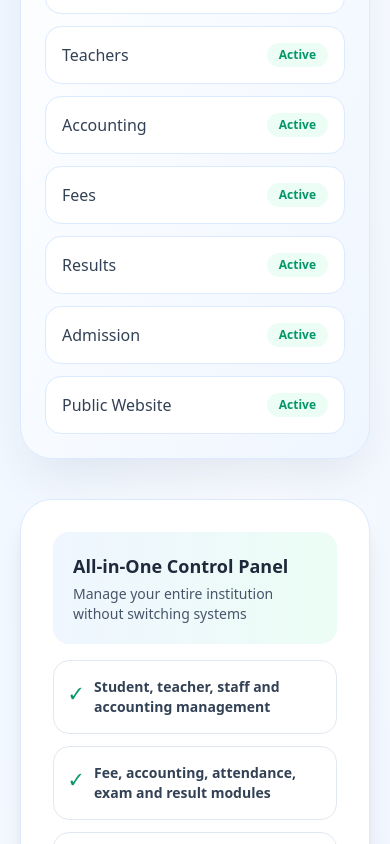
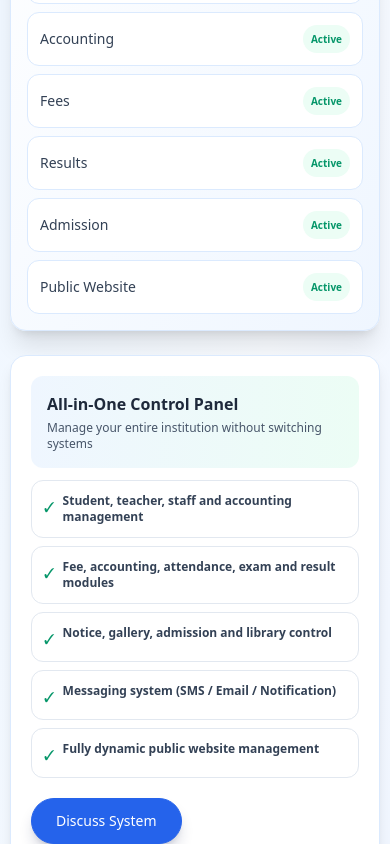
Before and after one commit to mdjunaidalhabib/hikmah-it-new, a React (Vite) app: page / in a window 390 px wide. Shown: the part 10320-11164 px from the top of the page. Built offline with nearby package versions, Linux system fonts and the light colour scheme.

Commit message:
Updated code

```diff
--- a/src/sections/Madrasah.jsx
+++ b/src/sections/Madrasah.jsx
@@ -6,11 +6,11 @@ import { madrasahFeatures } from "../data/siteData";
 export default function Madrasah() {
   return (
     <section
-      className="bg-gradient-to-br from-[#eef6ff] via-[#f8fbff] to-[#e9f1ff] py-8 lg:py-24"
+      className="bg-gradient-to-br from-[#eef6ff] via-[#f8fbff] to-[#e9f1ff] py-10 sm:py-14 lg:py-24"
       id="madrasah"
     >
       {/* Header */}
-      <div className="mx-auto w-[min(1180px,calc(100%-40px))] text-center mb-12">
+      <div className="mx-auto w-[min(1180px,calc(100%-20px))] sm:w-[min(1180px,calc(100%-40px))] text-center mb-8 sm:mb-12">
         <SectionHeader
           align="center"
           eyebrow="Education Software"
@@ -20,14 +20,14 @@ export default function Madrasah() {
       </div>
 
       {/* Main Section */}
-      <div className="mx-auto grid w-[min(1180px,calc(100%-40px))] items-stretch gap-10 lg:grid-cols-2">
+      <div className="mx-auto grid w-[min(1180px,calc(100%-20px))] sm:w-[min(1180px,calc(100%-40px))] gap-6 sm:gap-10 lg:grid-cols-2">
         {/* Left Dashboard */}
-        <div className="h-full rounded-[2rem] border border-blue-100 bg-gradient-to-br from-white to-blue-50 p-6 text-slate-950 shadow-2xl shadow-blue-950/10">
-          <div className="mb-5 rounded-3xl bg-gradient-to-br from-blue-400 via-blue-700 to-slate-900 p-5 text-center text-2xl font-black text-white">
+        <div className="rounded-2xl sm:rounded-[2rem] border border-blue-100 bg-gradient-to-br from-white to-blue-50 p-4 sm:p-6 shadow-xl sm:shadow-2xl">
+          <div className="mb-4 sm:mb-5 rounded-2xl sm:rounded-3xl bg-gradient-to-br from-blue-400 via-blue-700 to-slate-900 p-4 sm:p-5 text-center text-lg sm:text-2xl font-black text-white">
             Madrasah Management Dashboard
           </div>
 
-          <div className="grid gap-3">
+          <div className="grid gap-2 sm:gap-3">
             {[
               "Students",
               "Teachers",
@@ -39,10 +39,10 @@ export default function Madrasah() {
             ].map((item) => (
               <div
                 key={item}
-                className="flex items-center justify-between rounded-2xl border border-blue-100 bg-white px-4 py-4 transition hover:shadow-md"
+                className="flex items-center justify-between rounded-xl sm:rounded-2xl border border-blue-100 bg-white px-3 sm:px-4 py-3 sm:py-4 text-sm sm:text-base"
               >
                 <span className="font-medium text-slate-700">{item}</span>
-                <span className="rounded-full bg-emerald-50 px-3 py-1 text-xs font-bold text-emerald-600">
+                <span className="rounded-full bg-emerald-50 px-2 sm:px-3 py-1 text-[10px] sm:text-xs font-bold text-emerald-600">
                   Active
                 </span>
               </div>
@@ -50,20 +50,20 @@ export default function Madrasah() {
           </div>
         </div>
 
-        {/* Right Info (Improved - NOT empty anymore) */}
-        <div className="h-full flex flex-col justify-between rounded-[2rem] border border-blue-100 bg-white p-8 shadow-xl">
+        {/* Right Info */}
+        <div className="flex flex-col justify-between rounded-2xl sm:rounded-[2rem] border border-blue-100 bg-white p-5 sm:p-8 shadow-lg sm:shadow-xl">
           {/* Top highlights */}
-          <div className="space-y-4">
-            <div className="rounded-2xl bg-gradient-to-r from-blue-50 to-emerald-50 p-5">
-              <h3 className="text-lg font-bold text-slate-800">
+          <div className="space-y-3 sm:space-y-4">
+            <div className="rounded-xl sm:rounded-2xl bg-gradient-to-r from-blue-50 to-emerald-50 p-4 sm:p-5">
+              <h3 className="text-base sm:text-lg font-bold text-slate-800">
                 All-in-One Control Panel
               </h3>
-              <p className="mt-1 text-sm text-slate-600">
+              <p className="mt-1 text-xs sm:text-sm text-slate-600">
                 Manage your entire institution without switching systems
               </p>
             </div>
 
-            <div className="grid gap-3">
+            <div className="grid gap-2 sm:gap-3">
               {[
                 "Student, teacher, staff and accounting management",
                 "Fee, accounting, attendance, exam and result modules",
@@ -73,10 +73,10 @@ export default function Madrasah() {
               ].map((item) => (
                 <div
                   key={item}
-                  className="flex items-start gap-3 rounded-2xl border border-slate-200 bg-white p-4 hover:shadow-sm"
+                  className="flex items-start gap-2 sm:gap-3 rounded-xl sm:rounded-2xl border border-slate-200 p-3 sm:p-4 text-sm"
                 >
                   <span className="mt-1 text-emerald-600">✓</span>
-                  <span className="text-sm font-semibold text-slate-700">
+                  <span className="text-xs sm:text-sm font-semibold text-slate-700">
                     {item}
                   </span>
                 </div>
@@ -85,14 +85,16 @@ export default function Madrasah() {
           </div>
 
           {/* Bottom CTA */}
-          <div className="mt-6">
-            <Button href="#contact">Discuss System</Button>
+          <div className="mt-5 sm:mt-6">
+            <Button href="#contact" className="w-full sm:w-auto">
+              Discuss System
+            </Button>
           </div>
         </div>
       </div>
 
       {/* Feature Cards */}
-      <div className="mx-auto mt-12 grid w-[min(1180px,calc(100%-40px))] gap-5 md:grid-cols-2 lg:grid-cols-3">
+      <div className="mx-auto mt-10 sm:mt-12 grid w-[min(1180px,calc(100%-20px))] sm:w-[min(1180px,calc(100%-40px))] gap-4 sm:gap-5 sm:grid-cols-2 lg:grid-cols-3">
         {madrasahFeatures.map((feature) => (
           <FeatureCard key={feature.title} {...feature} />
         ))}
--- a/src/sections/Portfolio.jsx
+++ b/src/sections/Portfolio.jsx
@@ -11,7 +11,7 @@ export default function Portfolio() {
         <SectionHeader
           eyebrow="Project Showcase"
           title="Recent website preview gallery"
-          text="Card click করলে live website open হবে।"
+          text="Click the card to visit the live website."
         />
 
         <div className="grid gap-5 md:grid-cols-2 lg:grid-cols-3">
```
